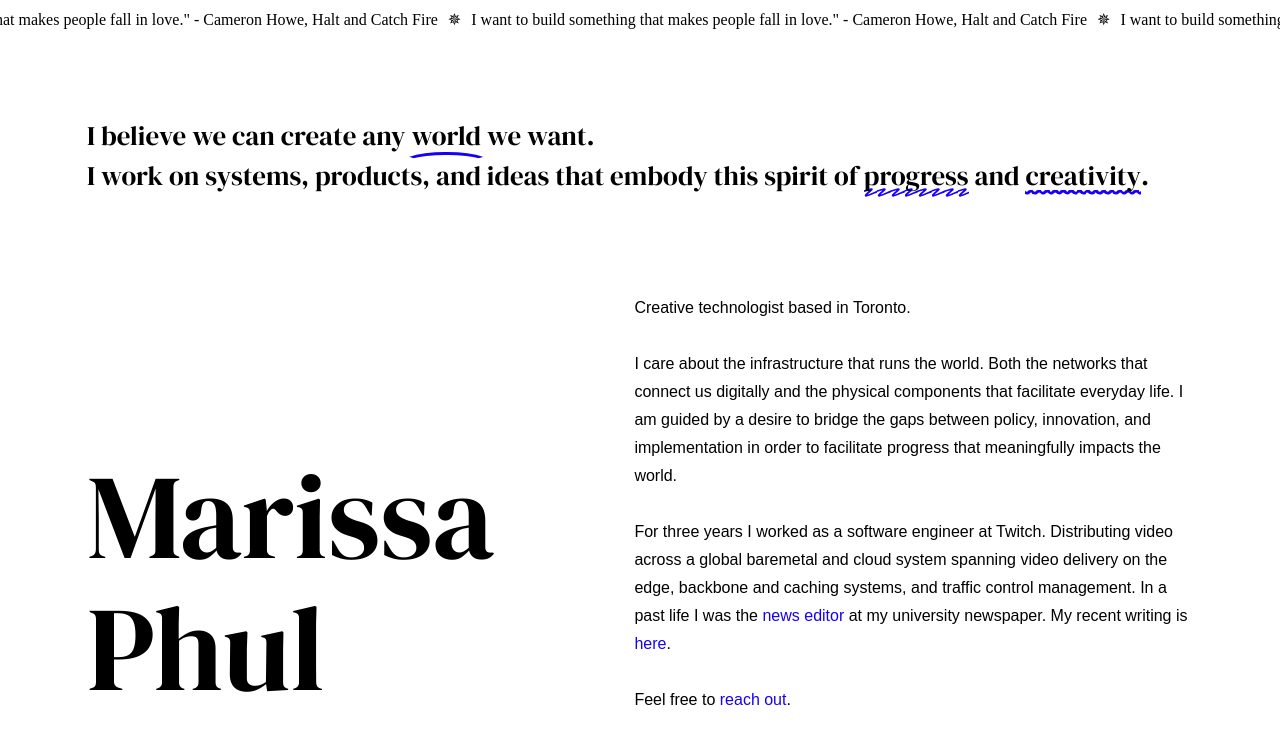
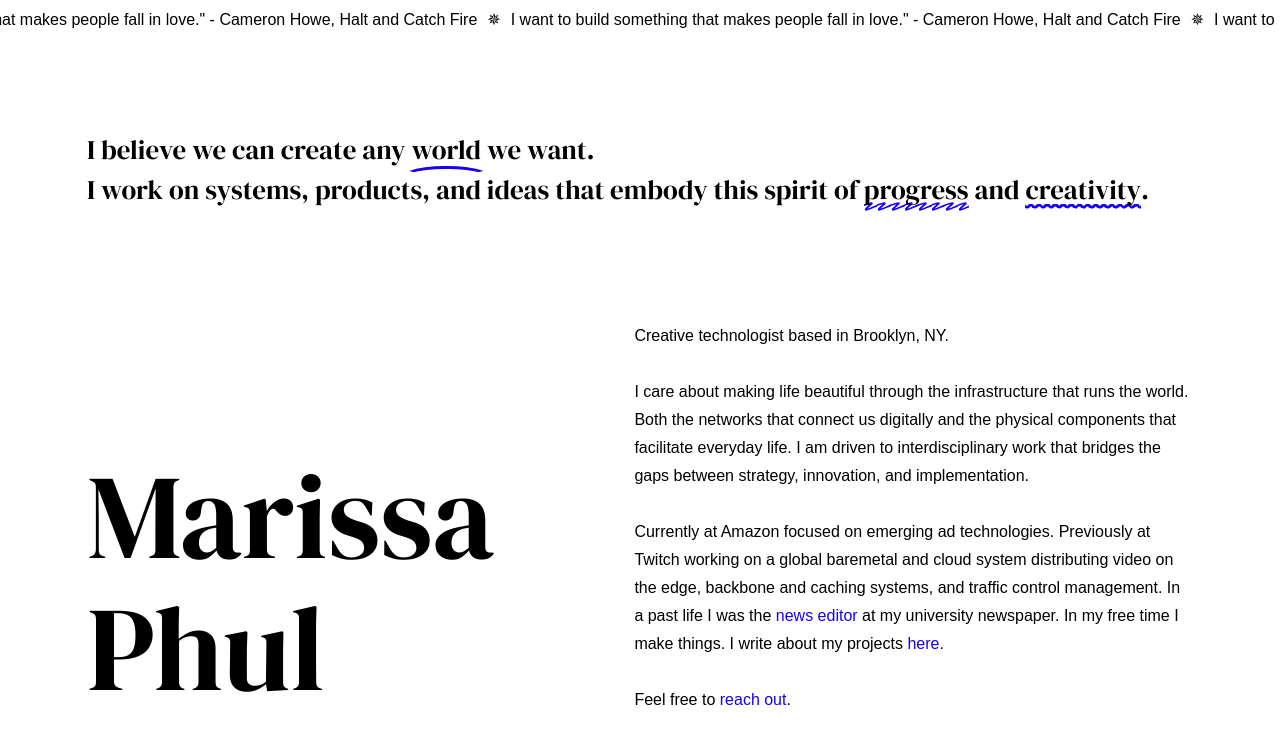
Before and after one commit to marissap/marissap.github.io, a Gatsby site: page / in a window 1280 px wide. Built offline with nearby package versions, Linux system fonts and the light colour scheme; Gatsby itself is replaced by a stand-in of ours; some packages are replaced by stand-ins of ours.

Commit message:
small updates :)

```diff
--- a/gatsby-config.js
+++ b/gatsby-config.js
@@ -57,6 +57,14 @@ module.exports = {
             name: `News Cycle`,
             file: `https://fonts.googleapis.com/css2?family=News+Cycle:wght@400;700&display=swap`,
           },
+          {
+            name: `Edu AU VIC WA NT Hand`,
+            file: `https://fonts.googleapis.com/css2?family=Edu+AU+VIC+WA+NT+Hand:wght@400..700&display=swap`,
+          },
+          {
+            name: `Catamaran`,
+            file: `https://fonts.googleapis.com/css2?family=Catamaran:wght@100..900&display=swap`,
+          },
         ],
       },
     },
--- a/src/components/quote.js
+++ b/src/components/quote.js
@@ -31,10 +31,10 @@ const Quote = () => {
             <div>
                 <div id="loop">
                     <div id="content"
-                    style={{
-                        fontFamily: 'News Cycle',
-                        fontSize: `16px`,
-                      }}
+                    // style={{
+                    //     fontFamily: 'Catamaran',
+                    //     fontSize: `16px`,
+                    //   }}
                     >I want to build something that makes people fall in love." - Cameron Howe, Halt and Catch Fire<span>&#10037;</span></div>
                 </div>
             </div>
--- a/src/pages/index.js
+++ b/src/pages/index.js
@@ -22,13 +22,13 @@ const BlogIndex = ({ data, location }) => {
           </div>
           <div class="box e">
             <p className="about">
-              Creative technologist based in Toronto.
+              Creative technologist based in Brooklyn, NY.
               <br></br>
               <br></br>
-              I care about the infrastructure that runs the world. Both the networks that connect us digitally and the physical components that facilitate everyday life. I am guided by a desire to bridge the gaps between policy, innovation, and implementation in order to facilitate progress that meaningfully impacts the world.
+              I care about making life beautiful through the infrastructure that runs the world. Both the networks that connect us digitally and the physical components that facilitate everyday life. I am driven to interdisciplinary work that bridges the gaps between strategy, innovation, and implementation.
               <br></br>
               <br></br>
-              For three years I worked as a software engineer at Twitch. Distributing video across a global baremetal and cloud system spanning video delivery on the edge, backbone and caching systems, and traffic control management. In a past life I was the <a href="https://thefulcrum.ca/tag/marissa-phul/">news editor</a> at my university newspaper. My recent writing is <a href="/blog">here</a>.
+              Currently at Amazon focused on emerging ad technologies. Previously at Twitch working on a global baremetal and cloud system distributing video on the edge, backbone and caching systems, and traffic control management. In a past life I was the <a href="https://thefulcrum.ca/tag/marissa-phul/">news editor</a> at my university newspaper. In my free time I make things. I write about my projects <a href="/blog">here</a>.
               <br></br>
               <br></br>
               Feel free to <a href = "mailto:marissaphul@gmail.com">reach out</a>.
--- a/src/styles/global.css
+++ b/src/styles/global.css
@@ -103,17 +103,23 @@ hr {
 .title {
     font-size: 120px;
     margin-bottom: 0;
+    /* font-family: 'Edu AU VIC WA NT Hand', cursive; */
+    /* font-family: 'Catamaran', sans-serif; */
+    font-family: 'DM Serif Display', serif;
 }
 
 .summary {
     font-size: 27px;
     font-family: 'DM Serif Display', serif;
+    /* font-family: 'Edu AU VIC WA NT Hand', cursive;     */
     line-height: 1.5em;
 }
 
 .about {
     margin-bottom: 0;
-    font-family: 'News Cycle', sans-serif;
+    /* font-family: 'News Cycle', sans-serif; */
+    /* font-family: 'Edu AU VIC WA NT Hand', cursive; */
+    font-family: 'Catamaran', sans-serif;
     font-size: 16px;
 }
 
@@ -194,9 +200,10 @@ footer {
 }
 
 #content {
-    font-family: "Jura";
+    /* font-family: "Jura"; */
+    font-family: 'Catamaran', sans-serif;
     font-optical-sizing: auto;
-    font-size: 18px;
+    font-size: 16px;
 }
 
 @keyframes loop-anim {
```
